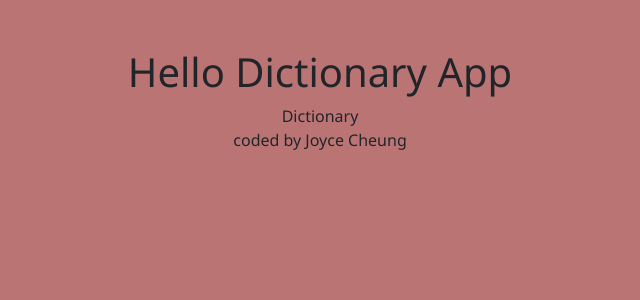
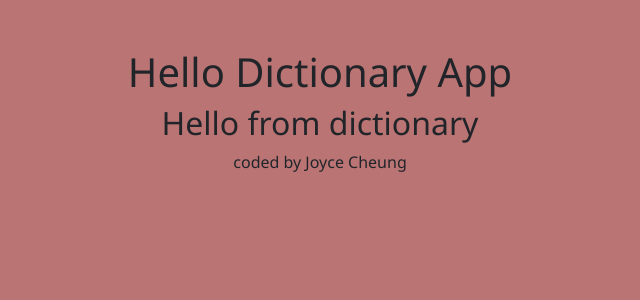
Before and after one commit to Joycey83/Dictionaryopedia, a React (Create React App) app: page / in a window 1280 px wide. Shown: the top 300 px of the page, without its empty margins (320-960 px from the left). Built offline with nearby package versions, Linux system fonts and the light colour scheme.

Commit message:
test if the dictionary component renders on the screen by writing simple sentence

```diff
--- a/src/Dictionary.js
+++ b/src/Dictionary.js
@@ -1,4 +1,8 @@
 const Dictionary = () => {
-  return <div>Dictionary</div>;
+  return (
+    <>
+      <h2>Hello from dictionary</h2>
+    </>
+  );
 };
 export default Dictionary;
```
